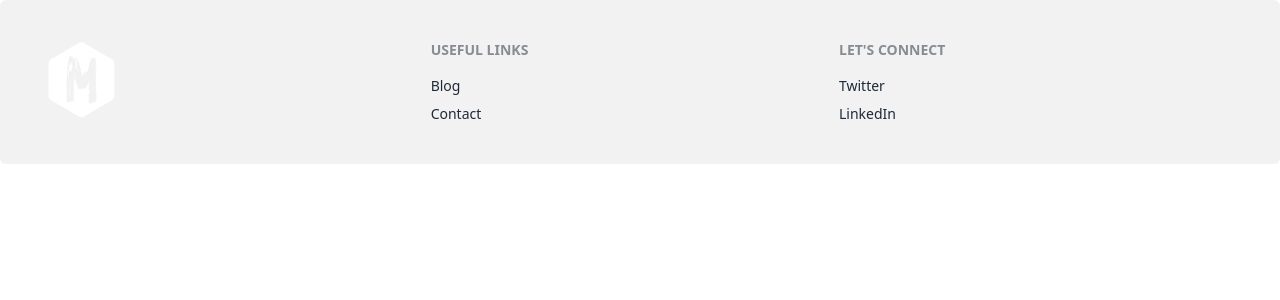
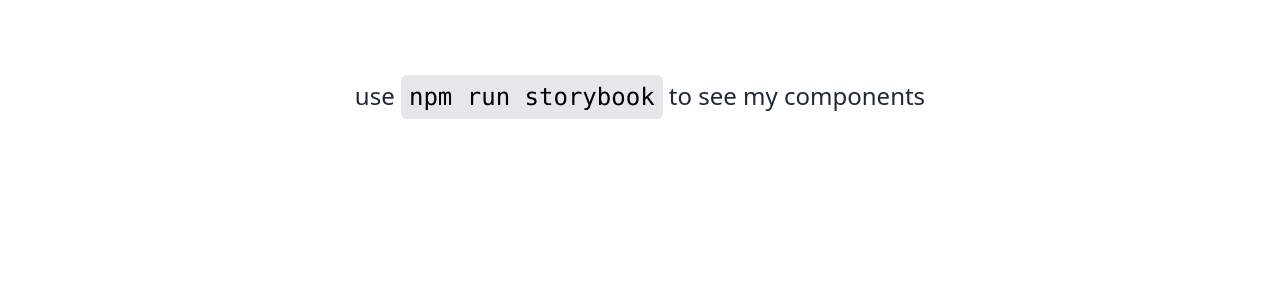
Before and after one commit to devmegan/storybook, a React (Create React App) app: page / in a window 1280 px wide. Shown: the top 300 px of the page. Built offline with nearby package versions, Linux system fonts and the light colour scheme.

Commit message:
add storybook instruction to main app

```diff
--- a/src/App.js
+++ b/src/App.js
@@ -1,7 +1,7 @@
-import Footer from './components/Footer';
-
 export default function App() {
   return (
-      <Footer />
-    );
+    <div className="text-center mt-20">
+      <h1 className="text-2xl">use <span className="font-mono bg-gray-200 text-black rounded-md p-2">npm run storybook</span> to see my components</h1>
+    </div>
+  );
 }
```
